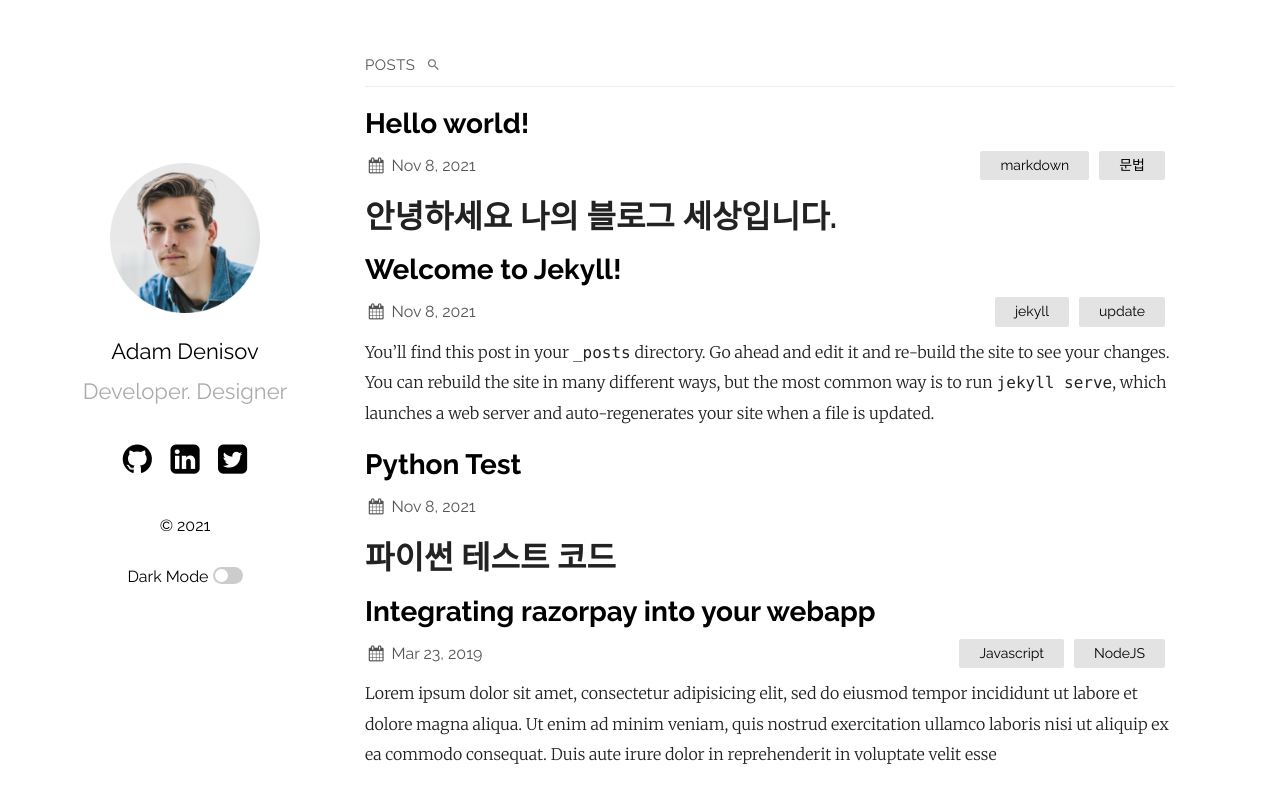
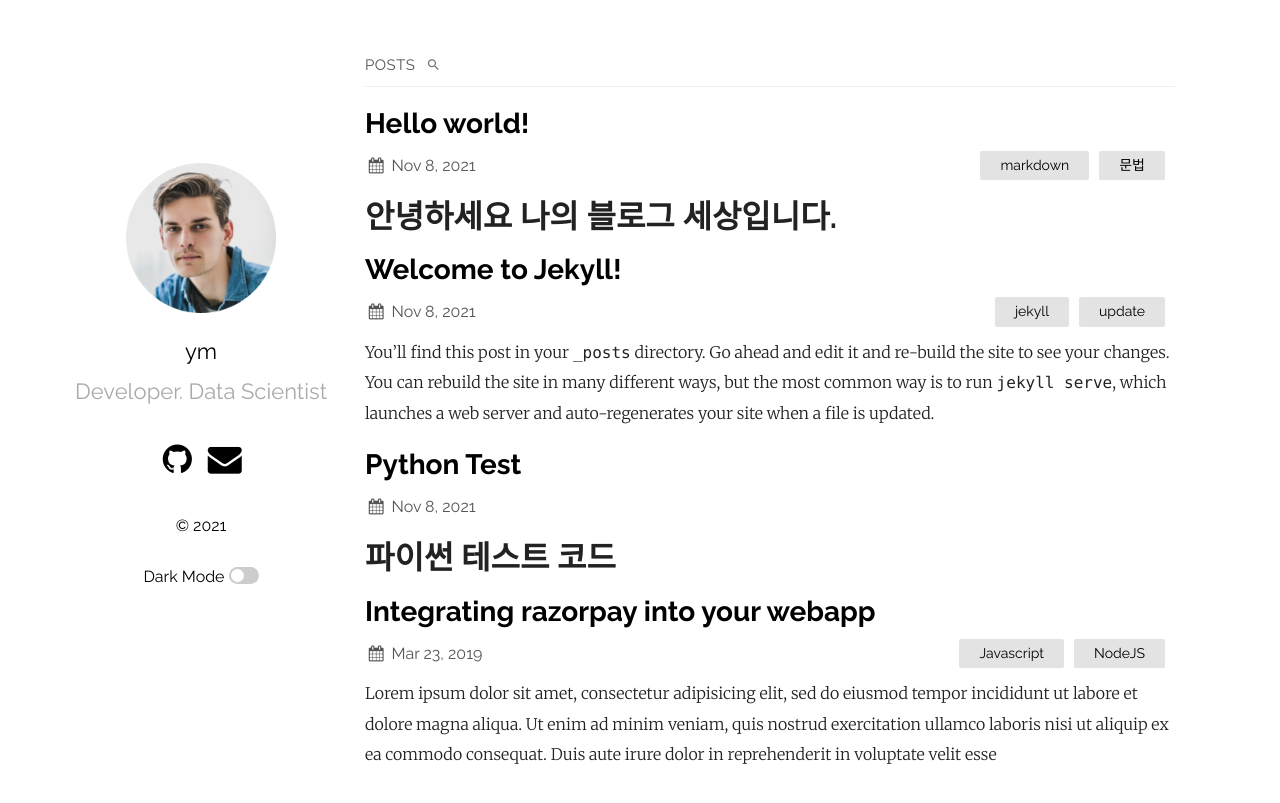
Before and after one commit to kymmaltese/kymmaltese.github.io, a Jekyll site: the page built from index.md, in a window 1280 px wide. Shown: the top 803 px of the page. Built offline with Jekyll 4.4.1, drawn with Linux system fonts in a browser that asks for light colours.

Commit message:
초기 웹페이지

```diff
--- a/_config.yml
+++ b/_config.yml
@@ -12,8 +12,8 @@ show_excerpts: true # set to true to show excerpts on the homepage
 sass:
   sass_dir: _sass
 plainwhite:
-  name: Adam Denisov
-  tagline: Developer. Designer
+  name: ym
+  tagline: Developer. Data Scientist
   date_format: "%b %-d, %Y"
   sitemap: true # set to true to generate sitemap.xml content
   search: true # set to true to enable searchbar
@@ -26,9 +26,9 @@ plainwhite:
     - post
   # generate social links in footer
   social_links:
-    twitter: samarsault
+    # twitter: samarsault
     github:  samarsault
-    linkedIn: in/samarsault
+    # linkedIn: in/samarsault
     #dribbble: jekyll
     #flickr:   jekyll
     #instagram: jekyll
@@ -38,7 +38,7 @@ plainwhite:
     #soundcloud: jekyll
     #telegram: jekyll
     #gitlab: jekyll
-    #email: jekyll
+    email: jekyll
 
     # Mastodon instances
     # mastodon:
```
